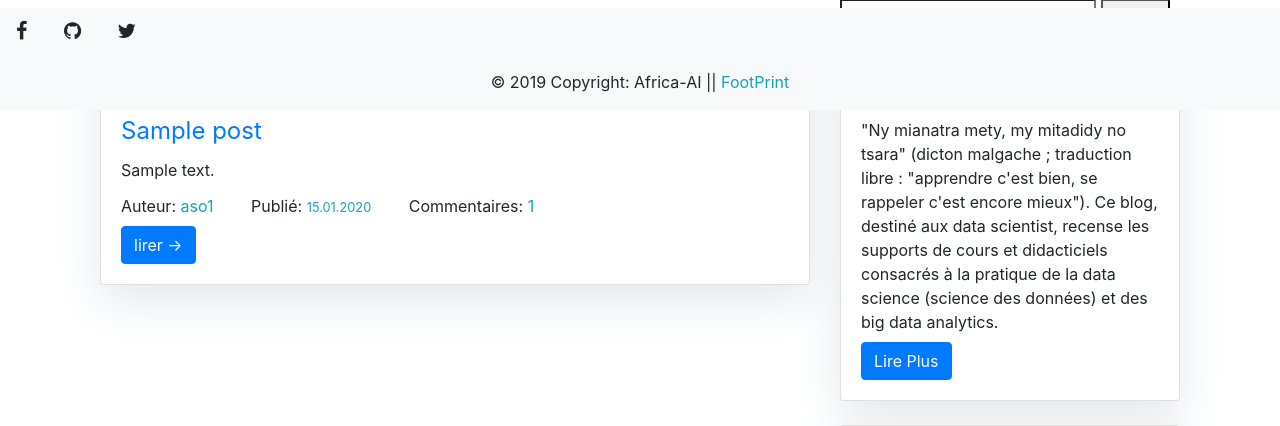
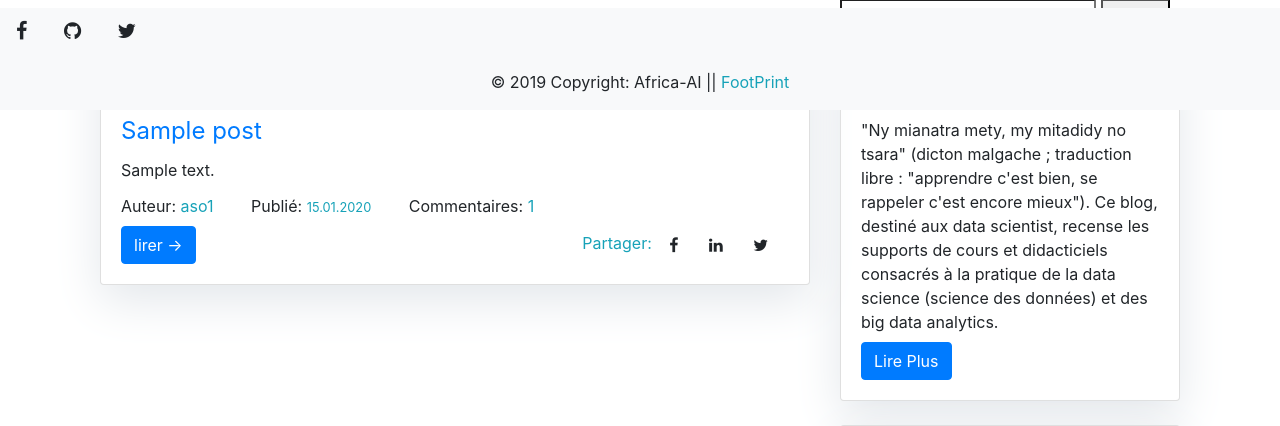
Before and after one commit to armelsoubeiga/blogsi, a Django app: page / in a window 1280 px wide. Shown: the part 690-1116 px from the top of the page. Run offline with Django 3.2, Linux system fonts and the light colour scheme; data comes from the database, SQL or seed files in the repository; tables that the repository leaves empty hold one stand-in row (values such as "Sample post"); some libraries are stand-ins or nearby versions.

Commit message:
Update home.html

```diff
--- a/blog/templates/blog/home.html
+++ b/blog/templates/blog/home.html
@@ -78,9 +78,20 @@ margin-left: 25px;
                       <span> Commentaires:
                         <a class="mr-2 text-info" href="{% url 'post-detail' post.id %}">{{ post.comments.count }}</a>
                       </span>
-					        </div>
-                    <a href="{% url 'post-detail' post.id  %}" class="btn btn-primary">lirer &rarr;</a>
-                 </div>
+		           </div>
+                 <div class="social-btns">
+                   <a href="{% url 'post-detail' post.id  %}" class="btn btn-primary">lirer &rarr;</a>
+                   <span class="float-right mr-2 text-info"> Partager:
+                        {% with base_url="http://armelsoubeiga.pythonanywhere.com/post/" %}
+                            <a class="btn facebook" href="https://www.facebook.com/sharer/sharer.php?u={{ base_url|urlencode }}{{ post.id  }}{{ request.get_full_path|urlencode }}&t={{ post.title }}" target="_blank"><i class="fa fa-facebook" aria-hidden="true"></i></a>
+
+                            <a class="btn linkedin" href="http://www.linkedin.com/shareArticle?url={{ base_url|urlencode }}{{ post.id  }}{{ request.get_full_path|urlencode }}&title={{ post.title  }}&summary={{post.content|slice:':50' }}&source={{ base_url|urlencode }}{{ post.id  }}{{ request.get_full_path|urlencode }}" target="_blank"><i class="fa fa-linkedin" aria-hidden="true"></i></a>
+
+                           <a class="btn twitter" href="https://twitter.com/intent/tweet?text=A%20good%20article%20to%20read%20absolutely%20%3A{{ base_url|urlencode }}{{ post.id  }}{{ request.get_full_path|urlencode }}" target="_blank"><i class="fa fa-twitter" aria-hidden="true"></i></a>
+                        {% endwith %}
+                   </span>
+                </div>
+              </div>
             </div>
     </div>
   {% endfor%}
```
